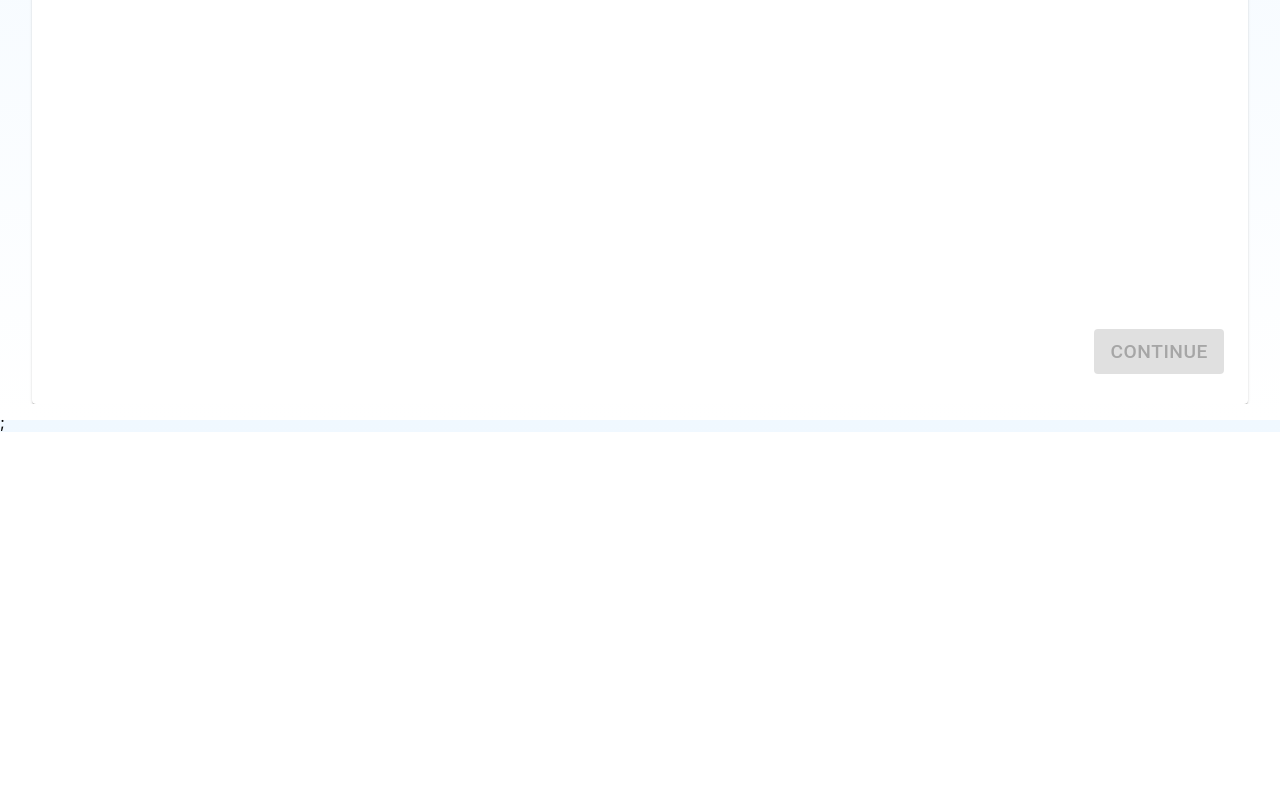
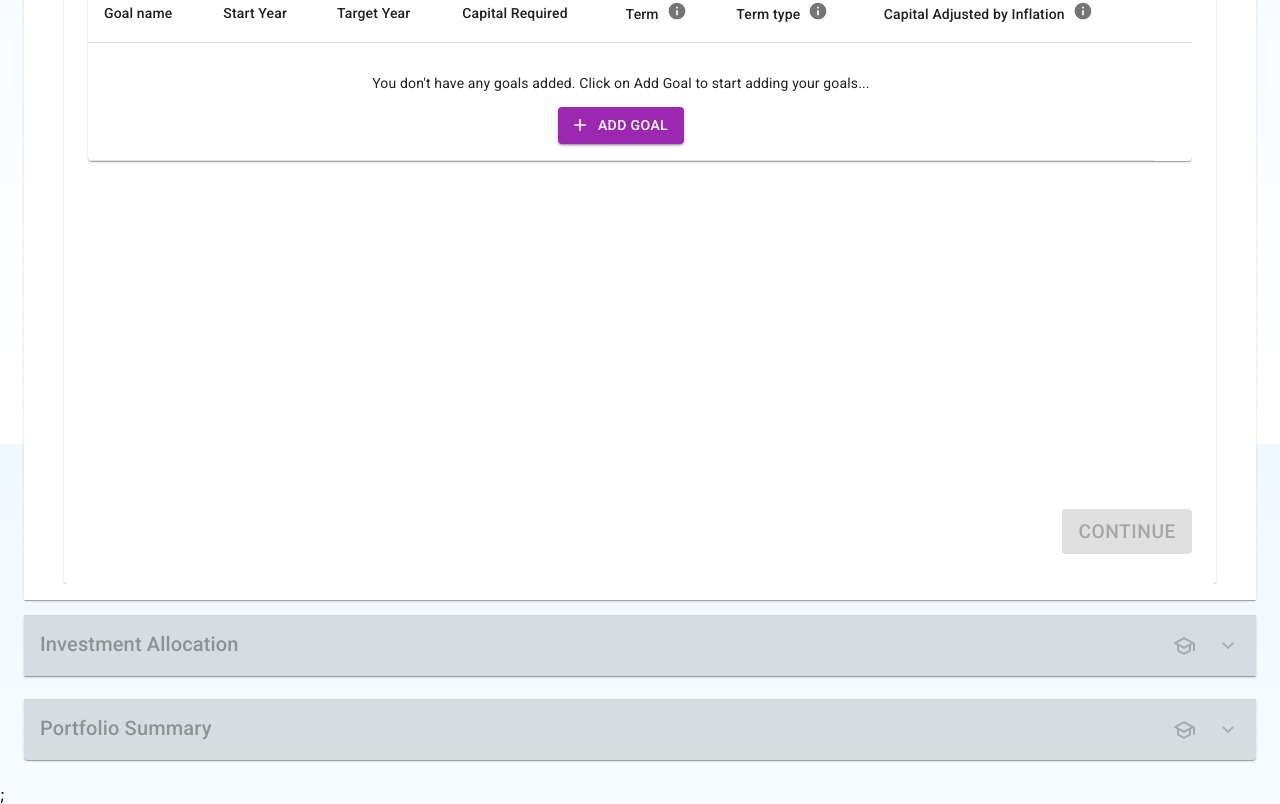
Before and after one commit to goal-based-financial-planner/goal-based-financial-planner, a React (Create React App) app: page / in a window 1280 px wide. Shown: the part 388-1192 px from the top of the page. Before the commit the page ends 820 px from the top, so only its background shows below. Built offline with nearby package versions, Linux system fonts and the light colour scheme.

Commit message:
Add accordion for each step

```diff
--- /dev/null
+++ b/src/components/compounds/Planner/AccordionStep.tsx
@@ -0,0 +1,71 @@
+import React from 'react';
+import {
+  Accordion,
+  AccordionDetails,
+  AccordionSummary,
+  Button,
+  Stack,
+  Typography,
+} from '@mui/material';
+import { theme } from '../../../theme';
+
+interface AccordionStepProps {
+  isExpanded: boolean;
+  isVisible: boolean;
+  title: string;
+  onAccordionClick: (
+    event: React.MouseEvent<HTMLSpanElement, MouseEvent>,
+  ) => void;
+  onDialogOpen: () => void;
+  isIconDisabled: boolean;
+  children: React.ReactNode;
+}
+
+const AccordionStep: React.FC<AccordionStepProps> = ({
+  isExpanded,
+  isVisible,
+  title,
+  onAccordionClick,
+  onDialogOpen,
+  isIconDisabled,
+  children,
+}) => {
+  return (
+    <Accordion
+      expanded={isExpanded}
+      disabled={!isVisible}
+      sx={{ marginBottom: 3 }}
+    >
+      <AccordionSummary
+        expandIcon={
+          <span className="material-symbols-rounded" onClick={onAccordionClick}>
+            keyboard_arrow_down
+          </span>
+        }
+      >
+        <Stack flexDirection="row" justifyContent="space-between" width="100%">
+          <Typography variant="h6" flexGrow={7}>
+            {title}
+          </Typography>
+          <Button
+            sx={{
+              flex: '0.2',
+              color: theme.palette.text.secondary,
+              lineHeight: '28px',
+              fontSize: 2,
+            }}
+            onClick={onDialogOpen}
+            disabled={isIconDisabled}
+          >
+            <span className="material-symbols-rounded">school</span>
+          </Button>
+        </Stack>
+      </AccordionSummary>
+      <AccordionDetails sx={{ overflowX: 'scroll', scrollBehavior: 'auto' }}>
+        {children}
+      </AccordionDetails>
+    </Accordion>
+  );
+};
+
+export default AccordionStep;
--- /dev/null
+++ b/src/components/compounds/Planner/AcknowledmentDialog.tsx
@@ -0,0 +1,37 @@
+import React from 'react';
+import {
+  Dialog,
+  DialogActions,
+  DialogContent,
+  DialogContentText,
+  DialogTitle,
+  Button,
+} from '@mui/material';
+
+interface AcknowledgmentDialogProps {
+  open: boolean;
+  message: string;
+  onClose: () => void;
+}
+
+const AcknowledgmentDialog: React.FC<AcknowledgmentDialogProps> = ({
+  open,
+  message,
+  onClose,
+}) => {
+  return (
+    <Dialog open={open} onClose={onClose}>
+      <DialogTitle>Acknowledgment</DialogTitle>
+      <DialogContent>
+        <DialogContentText>{message}</DialogContentText>
+      </DialogContent>
+      <DialogActions>
+        <Button onClick={onClose} color="primary">
+          I Understood
+        </Button>
+      </DialogActions>
+    </Dialog>
+  );
+};
+
+export default AcknowledgmentDialog;
--- /dev/null
+++ b/src/components/compounds/Planner/FinancialGoalsAccordion.tsx
@@ -0,0 +1,47 @@
+import React from 'react';
+import FinancialGoalsStep from '../FinancialGoalsStep';
+import { PlannerState } from '../../../types/enums';
+import AccordionStep from './AccordionStep';
+
+interface FinancialGoalsAccordionProps {
+  isExpanded: boolean;
+  onAccordionClick: (
+    event: React.MouseEvent<HTMLSpanElement, MouseEvent>,
+  ) => void;
+  onDialogOpen: () => void;
+  isIconDisabled: boolean;
+  plannerData: any;
+  dispatch: React.Dispatch<any>;
+  goToStep: (step: PlannerState) => void;
+}
+
+const FinancialGoalsAccordion: React.FC<FinancialGoalsAccordionProps> = ({
+  isExpanded,
+  onAccordionClick,
+  onDialogOpen,
+  isIconDisabled,
+  plannerData,
+  dispatch,
+  goToStep,
+}) => {
+  return (
+    <AccordionStep
+      isExpanded={isExpanded}
+      isVisible={true}
+      title="Financial Goals"
+      onAccordionClick={onAccordionClick}
+      onDialogOpen={onDialogOpen}
+      isIconDisabled={isIconDisabled}
+    >
+      <FinancialGoalsStep
+        isExpanded={isExpanded}
+        onContinue={() => goToStep(PlannerState.INVESTMENT_ALLOCATION)}
+        onEdit={() => goToStep(PlannerState.GOALS)}
+        plannerData={plannerData}
+        dispatch={dispatch}
+      />
+    </AccordionStep>
+  );
+};
+
+export default FinancialGoalsAccordion;
--- /dev/null
+++ b/src/components/compounds/Planner/InvestmentAllocationAccordion.tsx
@@ -0,0 +1,51 @@
+import React from 'react';
+import InvestmentAllocationStep from '../InvestmentAllocationStep';
+import AccordionStep from './AccordionStep';
+import { PlannerState } from '../../../types/enums';
+
+interface InvestmentAllocationAccordionProps {
+  isExpanded: boolean;
+  isVisible: boolean;
+  onAccordionClick: (
+    event: React.MouseEvent<HTMLSpanElement, MouseEvent>,
+  ) => void;
+  onDialogOpen: () => void;
+  isIconDisabled: boolean;
+  plannerData: any;
+  dispatch: React.Dispatch<any>;
+  goToStep: (step: PlannerState) => void;
+}
+
+const InvestmentAllocationAccordion: React.FC<
+  InvestmentAllocationAccordionProps
+> = ({
+  isExpanded,
+  isVisible,
+  onAccordionClick,
+  onDialogOpen,
+  isIconDisabled,
+  plannerData,
+  dispatch,
+  goToStep,
+}) => {
+  return (
+    <AccordionStep
+      isExpanded={isExpanded}
+      isVisible={isVisible}
+      title="Investment Allocation"
+      onAccordionClick={onAccordionClick}
+      onDialogOpen={onDialogOpen}
+      isIconDisabled={isIconDisabled}
+    >
+      <InvestmentAllocationStep
+        isExpanded={isExpanded}
+        onContinue={() => goToStep(PlannerState.PORTFOLIO_SUMMARY)}
+        onEdit={() => goToStep(PlannerState.INVESTMENT_ALLOCATION)}
+        plannerData={plannerData}
+        dispatch={dispatch}
+      />
+    </AccordionStep>
+  );
+};
+
+export default InvestmentAllocationAccordion;
--- /dev/null
+++ b/src/components/compounds/Planner/PortdolioSummaryAccordion.tsx
@@ -0,0 +1,38 @@
+import React from 'react';
+import PortfolioSummaryStep from '../PortfolioSummaryStep';
+import AccordionStep from './AccordionStep';
+
+interface PortfolioSummaryAccordionProps {
+  isExpanded: boolean;
+  isVisible: boolean;
+  onAccordionClick: (
+    event: React.MouseEvent<HTMLSpanElement, MouseEvent>,
+  ) => void;
+  onDialogOpen: () => void;
+  isIconDisabled: boolean;
+  plannerData: any;
+}
+
+const PortfolioSummaryAccordion: React.FC<PortfolioSummaryAccordionProps> = ({
+  isExpanded,
+  isVisible,
+  onAccordionClick,
+  onDialogOpen,
+  isIconDisabled,
+  plannerData,
+}) => {
+  return (
+    <AccordionStep
+      isExpanded={isExpanded}
+      isVisible={isVisible}
+      title="Portfolio Summary"
+      onAccordionClick={onAccordionClick}
+      onDialogOpen={onDialogOpen}
+      isIconDisabled={isIconDisabled}
+    >
+      <PortfolioSummaryStep isExpanded={isExpanded} plannerData={plannerData} />
+    </AccordionStep>
+  );
+};
+
+export default PortfolioSummaryAccordion;
--- a/src/components/compounds/Planner/index.tsx
+++ b/src/components/compounds/Planner/index.tsx
@@ -1,15 +1,15 @@
-import React, { useEffect, useReducer, useRef, useState } from 'react';
-import FinancialGoalsStep from '../FinancialGoalsStep';
+import React, { useEffect, useReducer, useState } from 'react';
 import {
   getInitialData,
   persistPlannerData,
   plannerDataReducer,
 } from '../../../store/plannerDataReducer';
-import { Box } from '@mui/material';
-
-import InvestmentAllocationStep from '../InvestmentAllocationStep';
+import { Box, Typography } from '@mui/material';
 import { PlannerState } from '../../../types/enums';
-import PortfolioSummaryStep from '../PortfolioSummaryStep';
+import FinancialGoalsAccordion from './FinancialGoalsAccordion';
+import InvestmentAllocationAccordion from './InvestmentAllocationAccordion';
+import PortfolioSummaryAccordion from './PortdolioSummaryAccordion';
+import AcknowledgmentDialog from './AcknowledmentDialog';
 
 const Planner: React.FC = () => {
   const [plannerData, dispatch] = useReducer(
@@ -20,22 +20,30 @@ const Planner: React.FC = () => {
   const [currentState, setCurrentState] = useState<PlannerState>(
     PlannerState.GOALS,
   );
+  const [isDialogOpen, setIsDialogOpen] = useState<boolean>(false);
+  const [currentDialogStep, setCurrentDialogStep] =
+    useState<PlannerState | null>(null);
+  const [dialogMessage, setDialogMessage] = useState<string>('');
+
   const [isFinancialGoalsExpanded, setIsFinancialGoalsExpanded] =
     useState<boolean>(true);
-
   const [isInvestmentAllocationExpanded, setIsInvestmentAllocationExpanded] =
-    useState<boolean>(true);
+    useState<boolean>(false);
   const [isInvestmentAllocationVisible, setIsInvestmentAllocationVisible] =
     useState<boolean>(false);
-
   const [isPortFolioSummaryExpanded, setIsPortFolioSummaryExpanded] =
-    useState<boolean>(true);
+    useState<boolean>(false);
   const [isPortFolioSummaryVisible, setIsPortFolioSummaryVisible] =
     useState<boolean>(false);
 
-  const financialGoalsRef = useRef<HTMLDivElement>(null);
-  const investmentAllocationsRef = useRef<HTMLDivElement>(null);
-  const portfolioSummaryRef = useRef<HTMLDivElement>(null);
+  const [isFinancialGoalsIconDisabled, setIsFinancialGoalsIconDisabled] =
+    useState<boolean>(false);
+  const [
+    isInvestmentAllocationIconDisabled,
+    setIsInvestmentAllocationIconDisabled,
+  ] = useState<boolean>(false);
+  const [isPortFolioSummaryIconDisabled, setIsPortFolioSummaryIconDisabled] =
+    useState<boolean>(false);
 
   useEffect(() => {
     persistPlannerData(plannerData);
@@ -43,6 +51,24 @@ const Planner: React.FC = () => {
 
   const goToStep = (nextStep: PlannerState) => {
     setCurrentState(nextStep);
+  };
+
+  const handleDialogOpen = (step: PlannerState, message: string) => {
+    setDialogMessage(message);
+    setCurrentDialogStep(step);
+    setIsDialogOpen(true);
+  };
+
+  const handleDialogClose = () => {
+    setIsDialogOpen(false);
+    if (currentDialogStep === PlannerState.GOALS) {
+      setIsFinancialGoalsIconDisabled(true);
+    } else if (currentDialogStep === PlannerState.INVESTMENT_ALLOCATION) {
+      setIsInvestmentAllocationIconDisabled(true);
+    } else if (currentDialogStep === PlannerState.PORTFOLIO_SUMMARY) {
+      setIsPortFolioSummaryIconDisabled(true);
+    }
+    setCurrentDialogStep(null);
   };
 
   useEffect(() => {
@@ -66,58 +92,78 @@ const Planner: React.FC = () => {
     }
   }, [currentState]);
 
-  useEffect(() => {
-    switch (currentState) {
-      case PlannerState.GOALS:
-        financialGoalsRef.current?.scrollIntoView({ behavior: 'smooth' });
-        break;
-      case PlannerState.INVESTMENT_ALLOCATION:
-        investmentAllocationsRef.current?.scrollIntoView({
-          behavior: 'smooth',
-        });
-        break;
-      case PlannerState.PORTFOLIO_SUMMARY:
-        portfolioSummaryRef.current?.scrollIntoView({ behavior: 'smooth' });
-        break;
-    }
-  }, [
-    currentState,
-    isFinancialGoalsExpanded,
-    isInvestmentAllocationVisible,
-    isPortFolioSummaryVisible,
-  ]);
+  const handleAccordionClick = (
+    event: React.MouseEvent<HTMLSpanElement, MouseEvent>,
+    setExpanded: React.Dispatch<React.SetStateAction<boolean>>,
+  ) => {
+    event.stopPropagation();
+    event.preventDefault();
+    setExpanded((prevExpanded) => !prevExpanded);
+  };
 
   return (
-    <Box sx={{ m: 1 }}>
-      <div ref={financialGoalsRef}>
-        <FinancialGoalsStep
+    <>
+      <Typography variant="h4" textAlign="center" m={4} fontWeight={500}>
+        FINANCIAL PLANNER
+      </Typography>
+      <Box sx={{ margin: 3 }}>
+        <FinancialGoalsAccordion
           isExpanded={isFinancialGoalsExpanded}
-          onContinue={() => goToStep(PlannerState.INVESTMENT_ALLOCATION)}
-          onEdit={() => goToStep(PlannerState.GOALS)}
+          onAccordionClick={(event) =>
+            handleAccordionClick(event, setIsFinancialGoalsExpanded)
+          }
+          onDialogOpen={() =>
+            handleDialogOpen(
+              PlannerState.GOALS,
+              'A financial goal is in the most cases an event for which you have to flush out a lumpsum of money...',
+            )
+          }
+          isIconDisabled={isFinancialGoalsIconDisabled}
           plannerData={plannerData}
           dispatch={dispatch}
+          goToStep={goToStep}
         />
-      </div>
-      <div ref={investmentAllocationsRef}>
-        {isInvestmentAllocationVisible ? (
-          <InvestmentAllocationStep
+
+        <InvestmentAllocationAccordion
+          isExpanded={isInvestmentAllocationExpanded}
+          isVisible={isInvestmentAllocationVisible}
+          onAccordionClick={(event) =>
+            handleAccordionClick(event, setIsInvestmentAllocationExpanded)
+          }
+          onDialogOpen={() =>
+            handleDialogOpen(
+              PlannerState.INVESTMENT_ALLOCATION,
+              'Now that you have added your financial goals, choose the investments that you are comfortable investing in. Just put the percentage of investment next each option under the type of goal',
+            )
+          }
+          isIconDisabled={isInvestmentAllocationIconDisabled}
+          plannerData={plannerData}
           dispatch={dispatch}
-            plannerData={plannerData}
-            onContinue={() => goToStep(PlannerState.PORTFOLIO_SUMMARY)}
-            onEdit={() => goToStep(PlannerState.INVESTMENT_ALLOCATION)}
-            isExpanded={isInvestmentAllocationExpanded}
+          goToStep={goToStep}
         />
-        ) : null}
-      </div>
-      <div ref={portfolioSummaryRef}>
-        {isPortFolioSummaryVisible ? (
-          <PortfolioSummaryStep
+
+        <PortfolioSummaryAccordion
           isExpanded={isPortFolioSummaryExpanded}
+          isVisible={isPortFolioSummaryVisible}
+          onAccordionClick={(event) =>
+            handleAccordionClick(event, setIsPortFolioSummaryExpanded)
+          }
+          onDialogOpen={() =>
+            handleDialogOpen(
+              PlannerState.PORTFOLIO_SUMMARY,
+              'Alright! Based on the goals you have added and your choice of investments, we calculated how much you should invest into each of the investment options. Here is a summary of the investments you have added.',
+            )
+          }
+          isIconDisabled={isPortFolioSummaryIconDisabled}
           plannerData={plannerData}
         />
-        ) : null}
-      </div>
       </Box>
+      <AcknowledgmentDialog
+        open={isDialogOpen}
+        message={dialogMessage}
+        onClose={handleDialogClose}
+      />
+    </>
   );
 };
 
--- a/src/components/molecules/PortFolioSummary/InvestmentSuggestions.tsx
+++ b/src/components/molecules/PortFolioSummary/InvestmentSuggestions.tsx
@@ -61,7 +61,6 @@ const InvestmentSuggestions: React.FC<InvestmentSuggestionsProps> = ({
   const [years, setYears] = React.useState<number[]>([]);
 
   useEffect(() => {
-    debugger;
     const minMaxYears = plannerData.financialGoals.reduce(
       (acc, e) => ({
         minYear: Math.min(acc.minYear, e.getInvestmentStartYear()),
```
Also changed, not shown: public/index.html (+8 -0 lines), src/components/compounds/Planner/DialogHandler.tsx (added, +34 -0 lines), 1 other file (tests, documents, lock files or other folders). Lines whose indentation alone changed are shown as unchanged.
